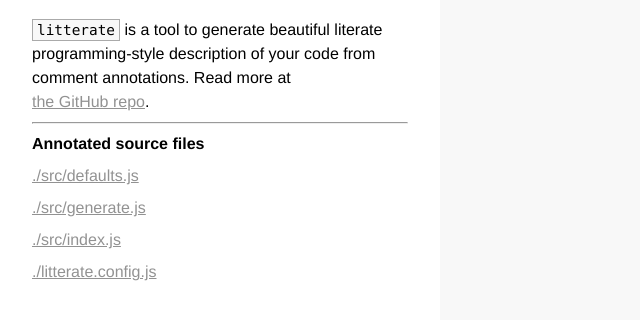
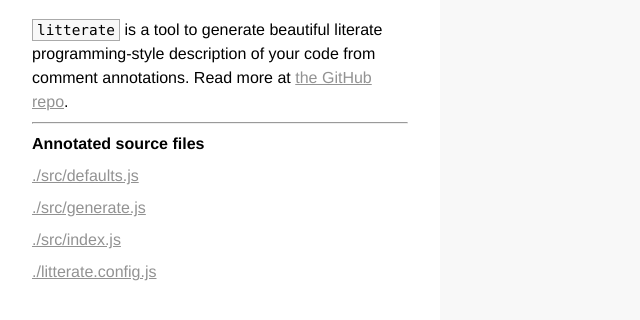
Before and after one commit to thesephist/litterate, a website: page docs/index.html in a window 1280 px wide. Shown: the part 130-450 px from the top of the page, without its empty margins (0-640 px from the left). Drawn offline with Linux system fonts and the light colour scheme.

Commit message:
Fix issue where inline links were set to display: inline-block

```diff
--- a/docs/main.css
+++ b/docs/main.css
@@ -107,7 +107,7 @@
     margin-bottom: 18px;
 }
 p a {
-    margin-bottom: 0;
+    display: inline;
 }
 a:hover {
     opacity: 1;
--- a/templates/main.css
+++ b/templates/main.css
@@ -107,7 +107,7 @@
     margin-bottom: 18px;
 }
 p a {
-    margin-bottom: 0;
+    display: inline;
 }
 a:hover {
     opacity: 1;
```
